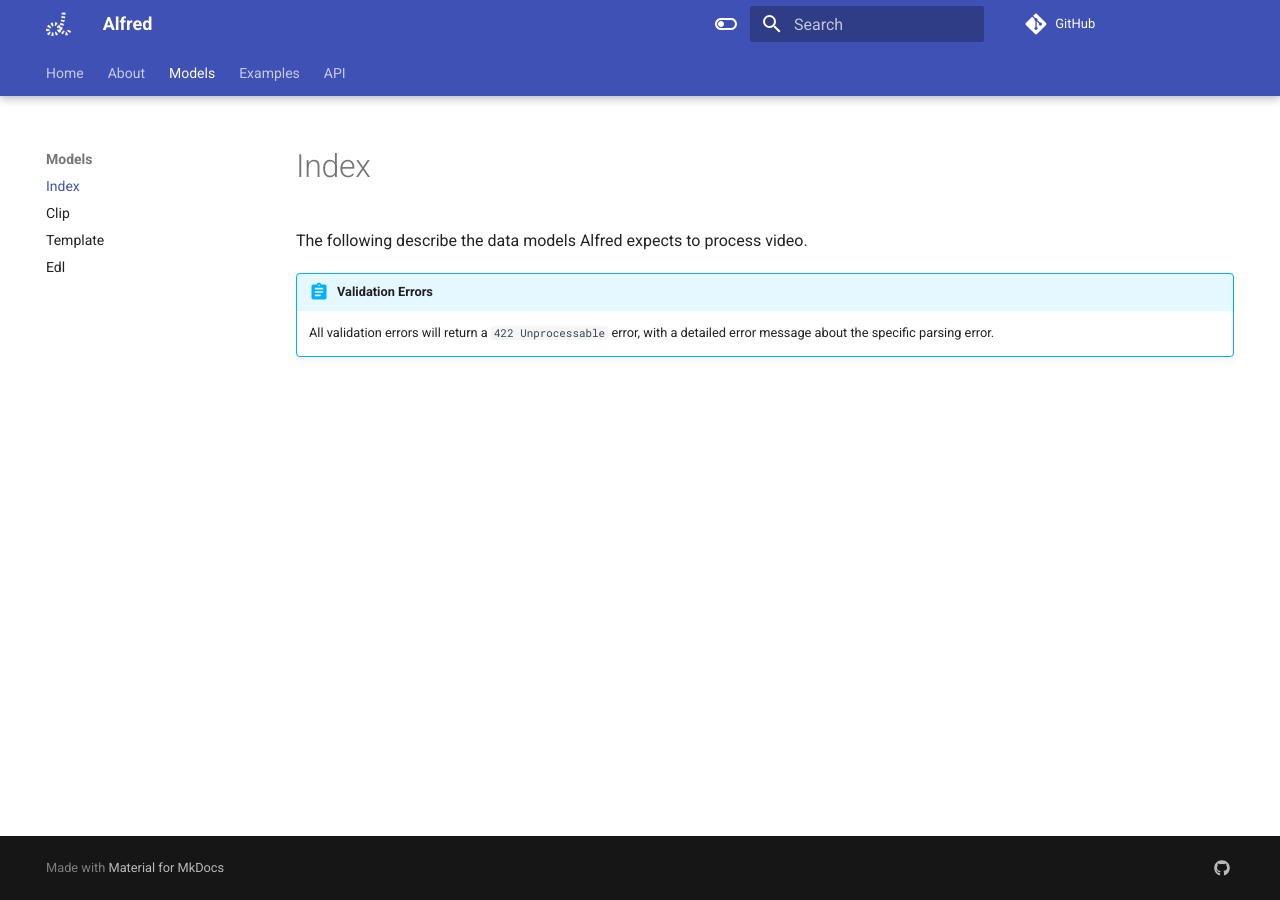
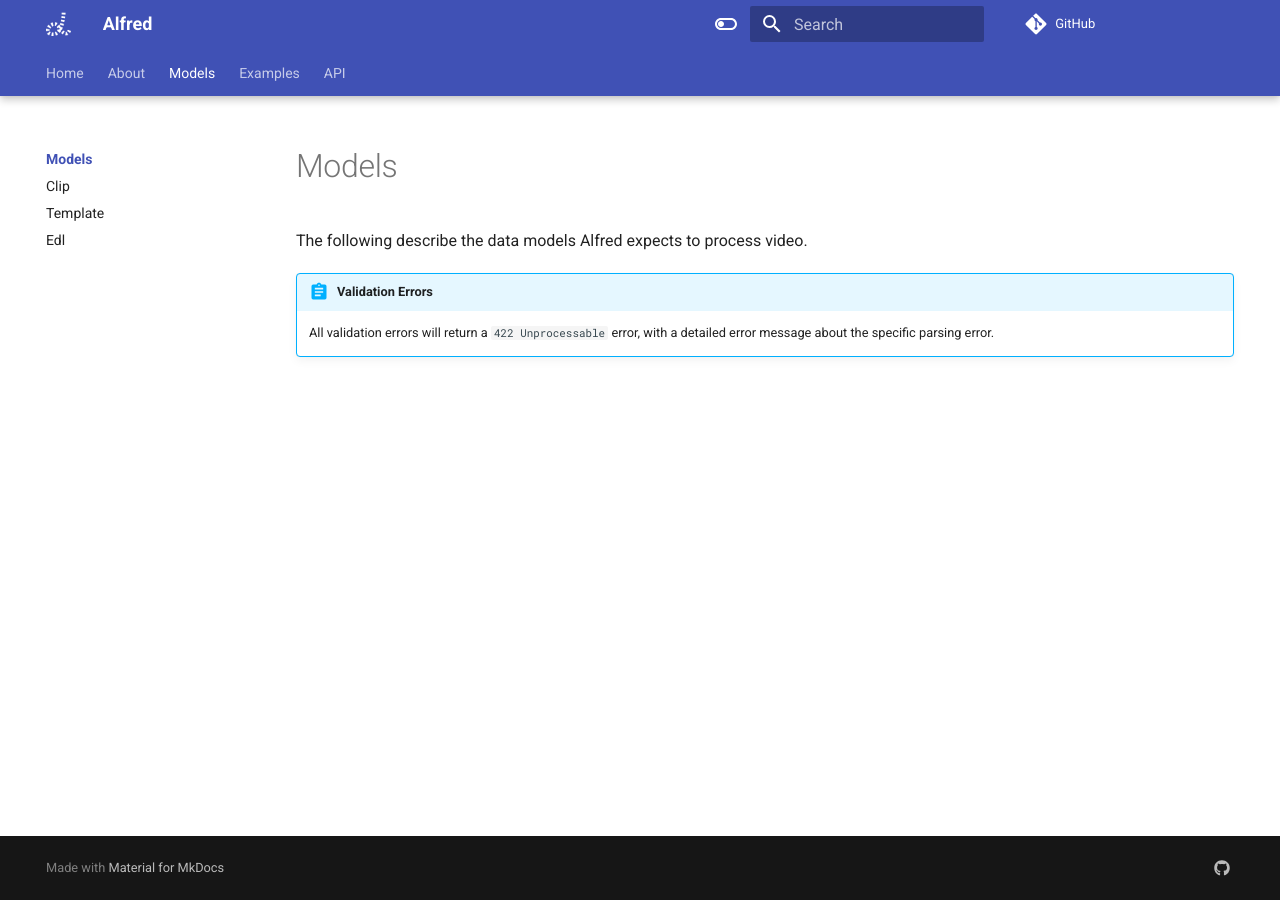
Before and after one commit to quaternionmedia/alfred, an MkDocs documentation site: the page built from docs/models/index.md, in a window 1280 px wide. Built offline with MkDocs 1.6.1 and Material for MkDocs 9.7.7, drawn with Linux system fonts in a browser that asks for light colours; comment, search, counter and statistics services are not loaded.

Commit message:
added nav index extension

```diff
--- a/docs/models/index.md
+++ b/docs/models/index.md
@@ -1,3 +1,5 @@
+# Models
+
 The following describe the data models Alfred expects to process video.
 
 !!! abstract "Validation Errors"
--- a/mkdocs.yml
+++ b/mkdocs.yml
@@ -57,6 +57,7 @@ theme:
     - navigation.tabs.sticky
     - navigation.sections
     - navigation.expand
+    - navigation.indexes
     - toc.integrate
     - navigation.top
     - content.code.annotate
```
